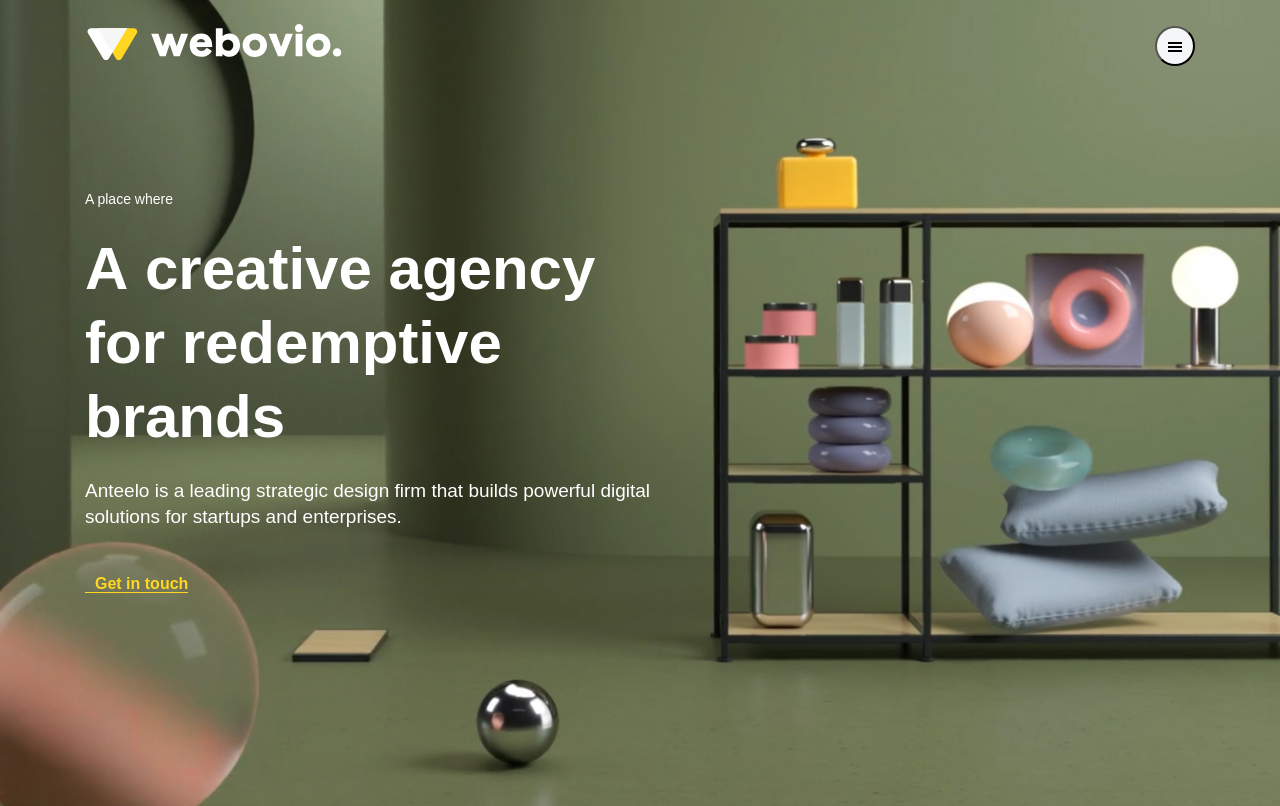
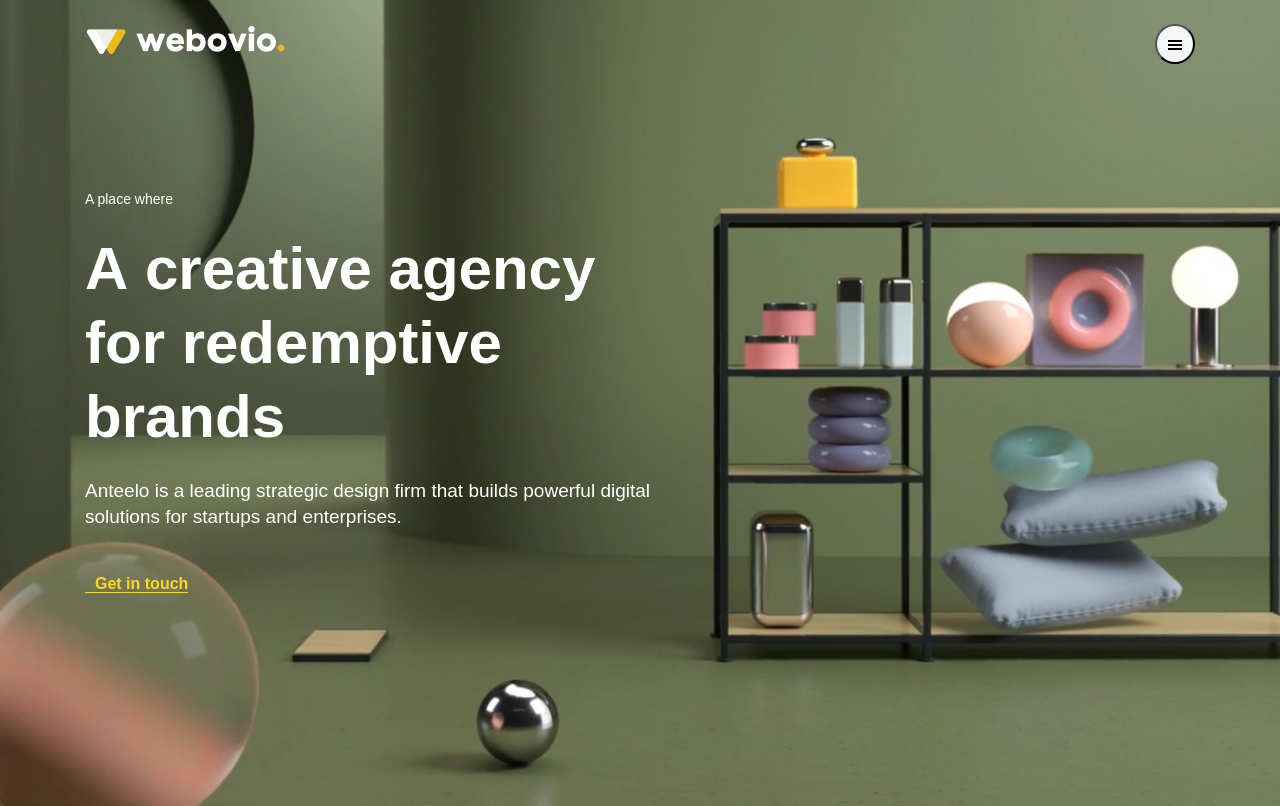
Before and after one commit to lizagrigarchuk/layout_creative_agency, a plain HTML site: page index.html in a window 1280 px wide. Shown: the top 806 px of the page. Drawn offline with Linux system fonts and the light colour scheme.

Commit message:
Update index.html

```diff
--- a/index.html
+++ b/index.html
@@ -15,7 +15,7 @@
     <header class="header">
         <div class="container header-container">
             <a href="#" class="logo">
-                <img src="img/Logo.svg" alt="Webovio logo">
+                <img src="img/Logo-footer.png" alt="Webovio logo">
             </a>
             <button class="burger" aria-label="open menu"> <!--aria-label пишется для всех элементов без текста-->
                 <span class="burger-line"></span>
```
